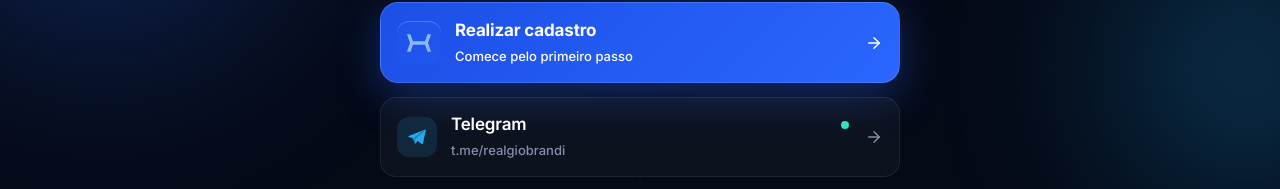
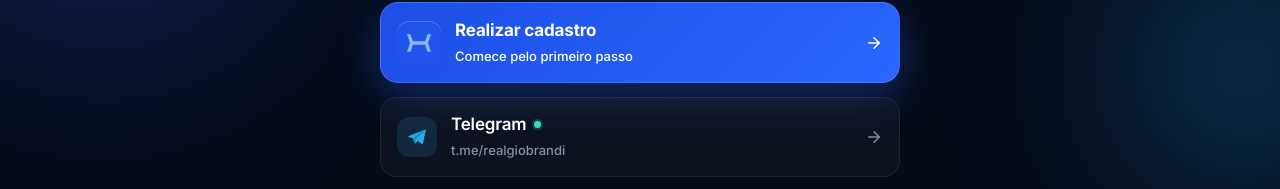
Before and after one commit to gabrieldeelay/linksdozak, a Next.js app: page /preview in a window 1280 px wide. Shown: the part 608-797 px from the top of the page. Built offline with nearby package versions, Linux system fonts and the light colour scheme.

Commit message:
Sequence link reveals in a continuous domino and align per-link activity dots

```diff
--- a/components/Bio.tsx
+++ b/components/Bio.tsx
@@ -3,6 +3,7 @@
 import { type BioConfig,type BioLink,configSchema,destination } from '@/lib/config';
 import { Icon } from './Icon';
 import { themeVariables,linkVariables,linkAttributes } from '@/lib/appearance';
+import { createDominoTimeline } from '@/lib/reveal';
 const classes:Record<string,string>={telegram:'tg',instagram:'ig',youtube:'yt',app:'app',whatsapp:'wa'};
 export default function Bio({initial,preview=false}:{initial:BioConfig;preview?:boolean}){
  const [config,setConfig]=useState(initial),[copied,setCopied]=useState(false),[search,setSearch]=useState(''),[sticky,setSticky]=useState(false);
@@ -25,14 +26,16 @@
  useEffect(()=>{
  const reduced=matchMedia('(prefers-reduced-motion: reduce)').matches||!c.theme.motion;
  const seen=new WeakSet<Element>();
+ const domino=createDominoTimeline(260);
  const io=new IntersectionObserver(entries=>{
    const entering=entries.filter(e=>e.isIntersecting).sort((a,b)=>a.boundingClientRect.top-b.boundingClientRect.top);
    let scrollIndex=0;
-   entering.forEach(entry=>{const el=entry.target as HTMLElement;if(el.classList.contains('scroll-rv'))el.style.setProperty('--scroll-delay',`${Math.min(scrollIndex++,4)*110}ms`);el.classList.add('in');});
+   const now=performance.now();
+   entering.forEach(entry=>{const el=entry.target as HTMLElement;if(el.classList.contains('in'))return;if(el.classList.contains('scroll-rv')){const delay=reduced?0:el.classList.contains('card')?domino.reserve(now):scrollIndex++*150;el.style.setProperty('--scroll-delay',`${delay}ms`);}el.classList.add('in');});
    for(const entry of entries){
      // Replay when an element comes back into view, without hiding cards that
      // are still partly visible at the viewport boundary.
-     if(!entry.isIntersecting&&(entry.boundingClientRect.bottom<=0||entry.boundingClientRect.top>=innerHeight))entry.target.classList.remove('in');
+     if(!entry.isIntersecting&&(entry.boundingClientRect.bottom<=0||entry.boundingClientRect.top>=innerHeight)){(entry.target as HTMLElement).style.setProperty('--scroll-delay','0ms');entry.target.classList.remove('in');}
    }
  },{threshold:.12,rootMargin:'0px 0px -4% 0px'});
  const observe=(node:Element)=>{const elements=[...(node.matches('.rv')?[node]:[]),...node.querySelectorAll('.rv')];for(const el of elements){if(seen.has(el))continue;seen.add(el);if(el.closest('main')||el.matches('footer'))el.classList.add('scroll-rv');io.observe(el);}};
@@ -49,7 +52,7 @@
  const active=c.links.filter(l=>l.enabled);const closing=active.find(l=>l.id===c.closing.linkId);
  function card(l:BioLink,index:number){return <a key={l.id} className={`card card--${classes[l.icon]||'generic'} ${l.featured?'card--hero':''} rv`} data-bio-link={l.id} {...linkAttributes(l)} style={{'--d':index,...linkVariables(l)} as CSSProperties} href={destination(l,c.theme.passUtm,search)} target="_blank" rel="noopener noreferrer" aria-label={`${l.title} — abre em nova aba`} onClick={e=>{if(preview)e.preventDefault();}}><span className="tile"><Icon name={l.icon} monochrome={!!l.colors?.iconColor}/></span><span className="card__txt"><span className="card__t"><span className="card__label">{l.title}</span>{l.live&&<i className="live" aria-label="Comunidade ativa"/>}</span><span className="card__s">{l.description}</span></span><span className="card__go"><Icon name="arrow"/></span></a>;}
  const style=themeVariables(c.theme) as CSSProperties;
- return <div ref={root} className={`bio-root js ${c.theme.motion?'':'no-motion'}`} style={style}>
+ return <div ref={root} className={`bio-root js domino-reveal ${c.theme.motion?'':'no-motion'}`} style={style}>
  <link rel="stylesheet" href="https://fonts.googleapis.com/css2?family=Inter:wght@400;500;600;700;800&family=JetBrains+Mono:wght@500&display=swap"/><link rel="stylesheet" href="/bio.css"/>
  <div className="aurora" aria-hidden="true"><i/><i/></div><div className="spot" ref={spot} aria-hidden="true"/>
  <header className="hero" ref={hero}><div className="hero__media" ref={media}><picture><source media="(max-width:719px)" srcSet={c.profile.heroMobile}/><img className="hero__img is-ready" src={c.profile.hero} fetchPriority="high" alt="Foto de capa"/></picture></div><div className="hero__scrim"/><div className="hero__glow"/>
--- /dev/null
+++ b/lib/reveal.ts
@@ -0,0 +1,6 @@
+// Keep one timeline across observer callbacks, so two separate viewport batches
+// cannot restart their first card at the same time.
+export function createDominoTimeline(gap=260){
+ let nextStart=0;
+ return {reserve(now:number){const start=Math.max(now,nextStart);nextStart=start+gap;return start-now;}};
+}
--- a/public/bio.css
+++ b/public/bio.css
@@ -664,6 +664,12 @@
  .bio-root .card--hero .tile{width:40px;height:40px}
 }
 .preview-focus{outline:2px solid var(--blue-3);outline-offset:6px}
+/* Activity belongs to the label, rather than the right-hand arrow. */
+.bio-root .card__t{display:block}
+.bio-root .card__label{display:inline;min-width:0}
+.bio-root .card__t .live{display:inline-block;width:7px;height:7px;margin:0 0 0 8px;vertical-align:middle;top:-1px}
+.bio-root .live::after{animation:link-live-pulse 2.5s ease-out infinite}
+@keyframes link-live-pulse{0%{box-shadow:0 0 0 0 rgba(53,224,192,.45)}75%,100%{box-shadow:0 0 0 4px rgba(53,224,192,0)}}
 .bio-root .card[data-link-bg]:focus-visible,.bio-root .btn[data-link-bg]:focus-visible{background:var(--link-hover-bg,var(--link-bg))}
 .bio-root .card[data-hover-bg]:focus-visible,.bio-root .btn[data-hover-bg]:focus-visible{background:var(--link-hover-bg)}
 .bio-root .card[data-link-border]:focus-visible,.bio-root .btn[data-link-border]:focus-visible{border-color:var(--link-hover-border,var(--link-border))}
```
Also changed, not shown: components/Admin.tsx (+1 -1 lines), 1 other file (tests, documents, lock files or other folders).
